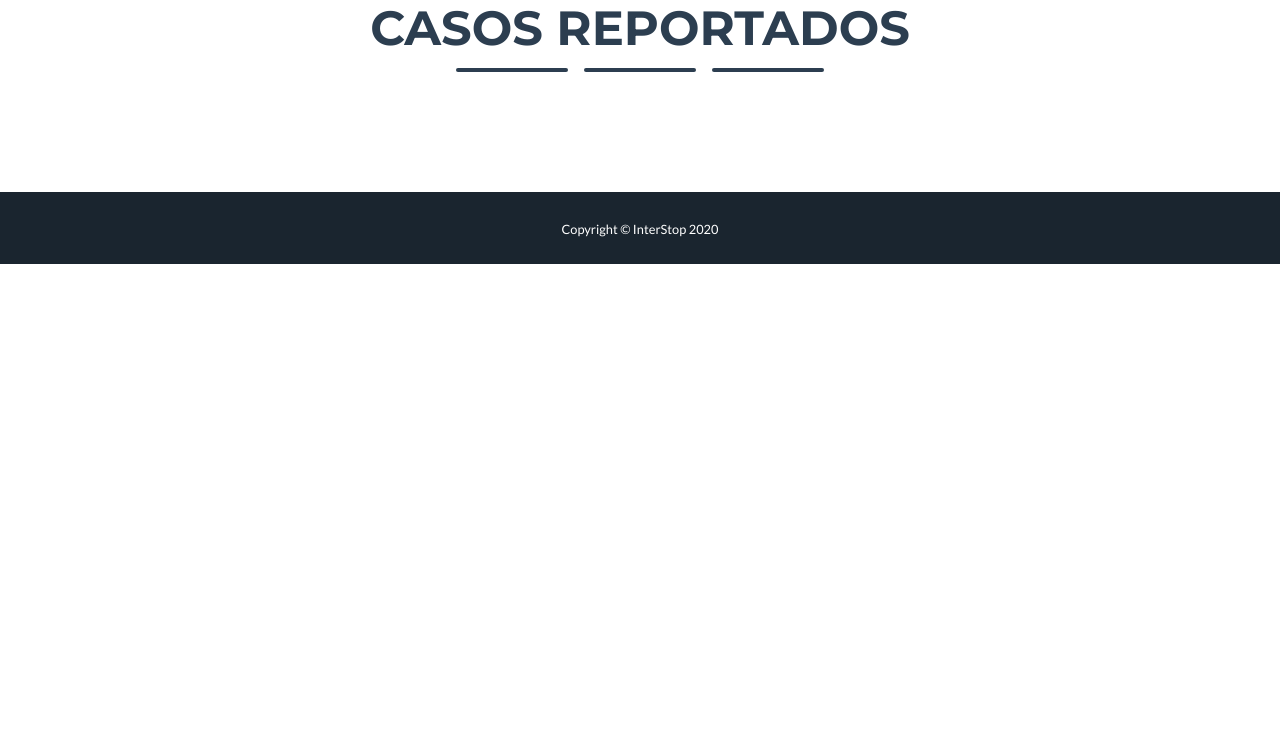
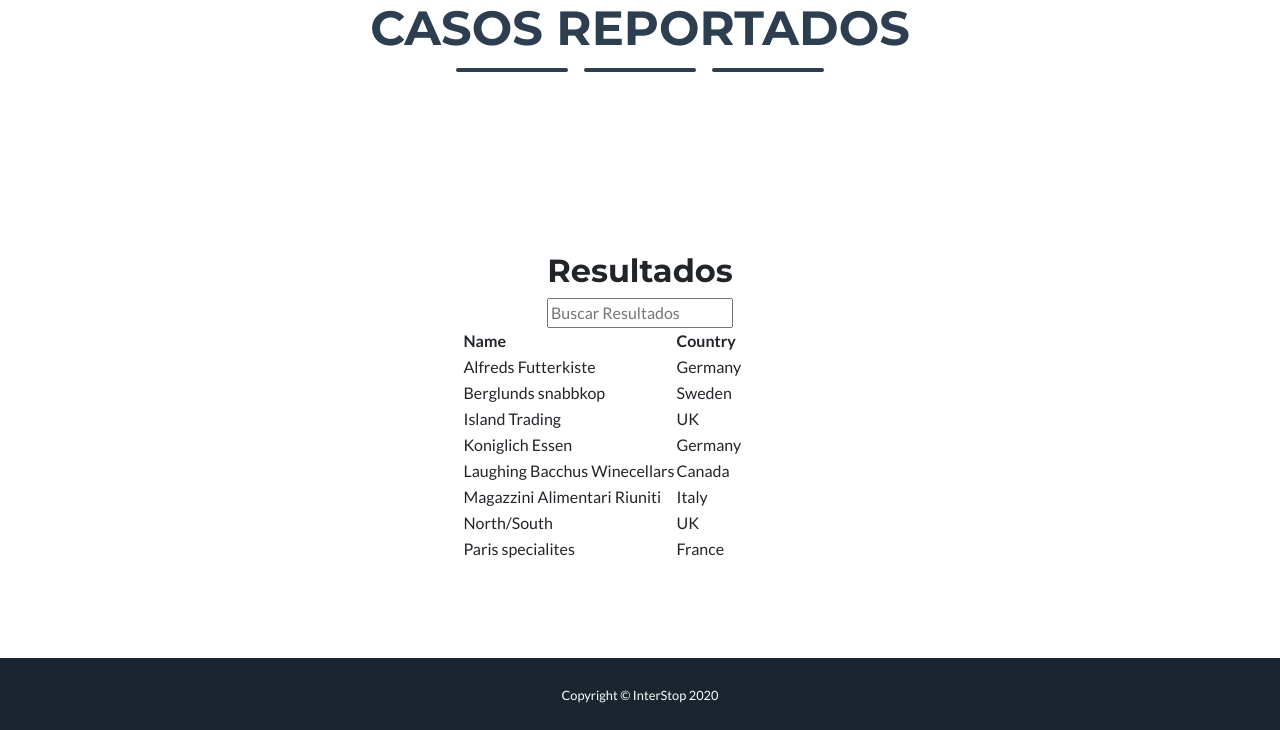
Before and after one commit to Grupo10-interStop/interStop, a Django app: page / in a window 1280 px wide. Shown: the part 104-834 px from the top of the page. Before the commit the page ends 368 px from the top, so only its background shows below. Run offline with Django 3.2, Linux system fonts and the light colour scheme; a map, chart or similar area stays blank; some libraries are stand-ins or nearby versions.

Commit message:
V 0.2.2.1

```diff
--- a/interStop_app/models.py
+++ b/interStop_app/models.py
@@ -19,7 +19,7 @@ class ProblemaDes(models.Model):
     id_problema=models.CharField(primary_key=True,max_length=3)
     problema_nombre=models.CharField(max_length=50)
     def __str__(self):
-        return self.nombre_muni
+        return self.problema_nombre
 
 class Sector_afectado(models.Model):
     id_sector=models.CharField(primary_key=True,max_length=3)
--- a/interStop_app/templates/inicio.html
+++ b/interStop_app/templates/inicio.html
@@ -6,4 +6,74 @@
 <!--Contenido de la pagina-->
 {% block content %}
 
+<canvas id="barChart"></canvas>
+<div class="row">
+    <div class="col-lg-8 mx-auto">
+        <center>
+<h2>Resultados</h2>
+
+<input type="text" id="myInput" onkeyup="myFunction()" placeholder="Buscar Resultados" title="Type in a name">
+
+<table id="myTable">
+  <tr class="header">
+    <th style="width:60%;">Name</th>
+    <th style="width:40%;">Country</th>
+  </tr>
+  <tr>
+    <td>Alfreds Futterkiste</td>
+    <td>Germany</td>
+  </tr>
+  <tr>
+    <td>Berglunds snabbkop</td>
+    <td>Sweden</td>
+  </tr>
+  <tr>
+    <td>Island Trading</td>
+    <td>UK</td>
+  </tr>
+  <tr>
+    <td>Koniglich Essen</td>
+    <td>Germany</td>
+  </tr>
+  <tr>
+    <td>Laughing Bacchus Winecellars</td>
+    <td>Canada</td>
+  </tr>
+  <tr>
+    <td>Magazzini Alimentari Riuniti</td>
+    <td>Italy</td>
+  </tr>
+  <tr>
+    <td>North/South</td>
+    <td>UK</td>
+  </tr>
+  <tr>
+    <td>Paris specialites</td>
+    <td>France</td>
+  </tr>
+</table>
+
+<script>
+function myFunction() {
+  var input, filter, table, tr, td, i, txtValue;
+  input = document.getElementById("myInput");
+  filter = input.value.toUpperCase();
+  table = document.getElementById("myTable");
+  tr = table.getElementsByTagName("tr");
+  for (i = 0; i < tr.length; i++) {
+    td = tr[i].getElementsByTagName("td")[0];
+    if (td) {
+      txtValue = td.textContent || td.innerText;
+      if (txtValue.toUpperCase().indexOf(filter) > -1) {
+        tr[i].style.display = "";
+      } else {
+        tr[i].style.display = "none";
+      }
+    }
+  }
+}
+</script>
+</center>
+</div>
+</div>
 {% endblock %}
```
Also changed, not shown: 1 other file.
